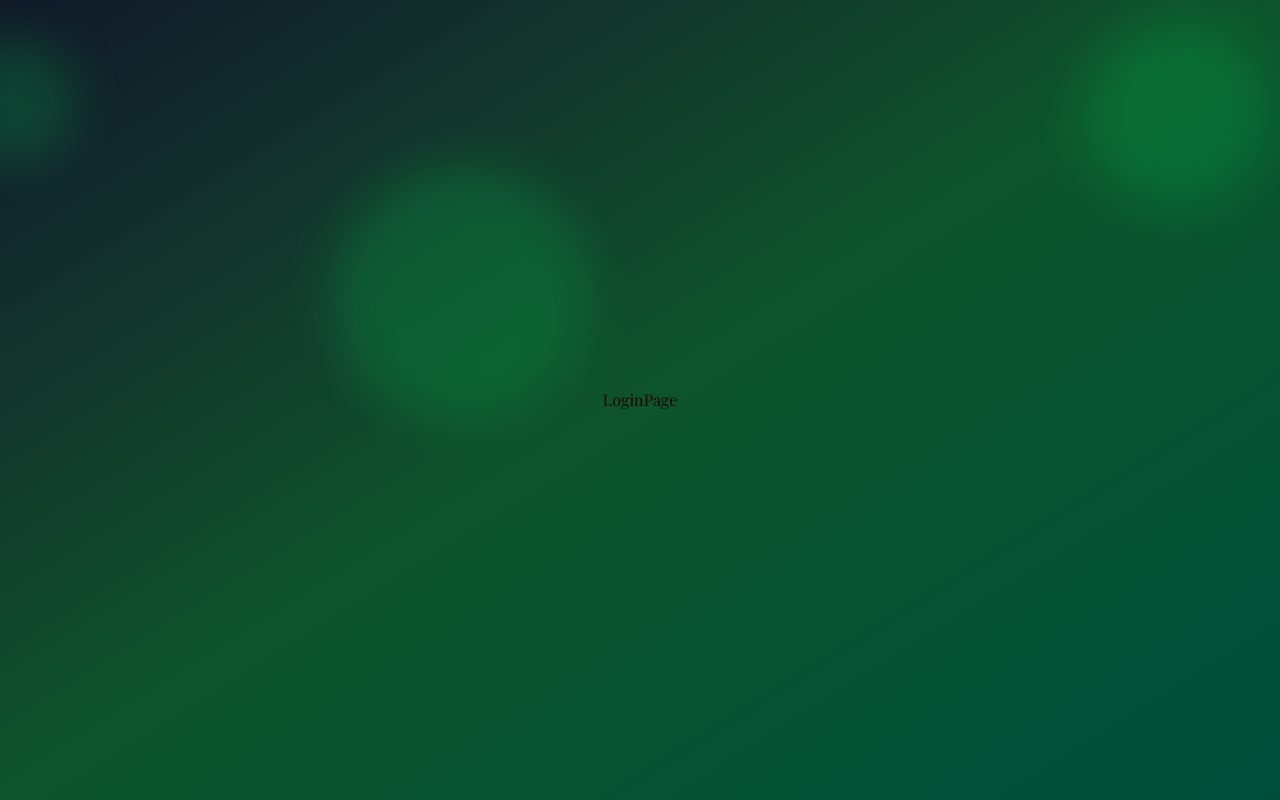
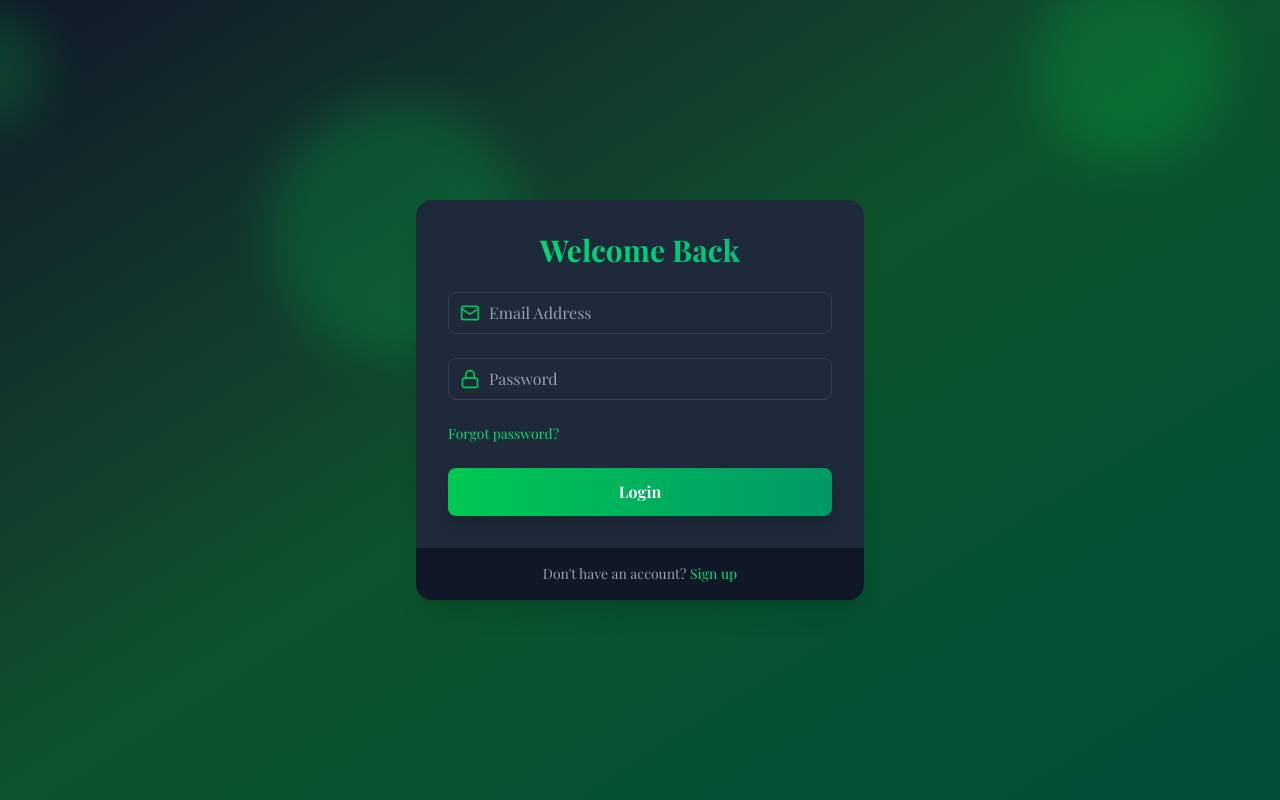
Before and after one commit to Abhay-0103/Mern_Auth, a React (Vite) app in the folder frontend/: page /login in a window 1280 px wide. Built offline with nearby package versions, Linux system fonts and the light colour scheme; a web font is replaced by a local one.

Commit message:
build Login-Page

```diff
--- a/frontend/src/pages/LoginPage.jsx
+++ b/frontend/src/pages/LoginPage.jsx
@@ -1,9 +1,75 @@
-import React from 'react'
+import React, { useState } from "react";
+import { motion } from "framer-motion";
+import { Mail, Lock, Loader } from "lucide-react";
+import { Link } from "react-router-dom";
+import Input from "../components/Input";
 
 const LoginPage = () => {
+  const [email, setEmail] = useState("");
+  const [password, setPassword] = useState("");
+
+  const handleLogin = (e) => {
+    e.preventDefault();
+  };
+
   return (
-    <div>LoginPage</div>
-  )
-}
+    <motion.div
+      initial={{ opacity: 0, y: 20 }}
+      animate={{ opacity: 1, y: 0 }}
+      transition={{ duration: 0.5 }}
+      className="max-w-md w-full bg-gray-800 bg-opacity-50 backdrop-filter backdrop-blur-xl rounded-2xl shadow-xl overflow-hidden"
+    >
+      <div className="p-8">
+        <h2 className="text-3xl font-bold mb-6 text-center bg-gradient-to-r from-green-400 to-emerald-500 text-transparent bg-clip-text">
+          Welcome Back
+        </h2>
 
-export default LoginPage
+        <form onSubmit={handleLogin}>
+          <Input
+            icon={Mail}
+            type="email"
+            placeholder="Email Address"
+            value={email}
+            onChange={(e) => setEmail(e.target.value)}
+          />
+
+          <Input
+            icon={Lock}
+            type="password"
+            placeholder="Password"
+            value={password}
+            onChange={(e) => setPassword(e.target.value)}
+          />
+
+          <div className="flex items-center mb-6">
+            <Link
+              to="/forgot-password"
+              className="text-sm text-green-400 hover:underline"
+            >
+              Forgot password?
+            </Link>
+          </div>
+
+          <motion.button
+            whileHover={{ scale: 1.02 }}
+            whileTap={{ scale: 0.98 }}
+            className="w-full py-3 px-4 bg-gradient-to-r from-green-500 to-emerald-600 text-white font-bold rounded-lg shadow-lg hover:from-green-600 hover:to-emerald-700 focus:outline-none focus:ring-2 focus:ring-green-500 focus:ring-offset-2 focus:ring-offset-gray-900 transition duration-200"
+            type="submit"
+          >
+            Login
+          </motion.button>
+        </form>
+      </div>
+      <div className="px-8 py-4 bg-gray-900 bg-opacity-50 flex justify-center">
+        <p className="text-sm text-gray-400">
+          Don't have an account?{" "}
+          <Link to="/signup" className="text-green-400 hover:underline">
+            Sign up
+          </Link>
+        </p>
+      </div>
+    </motion.div>
+  );
+};
+
+export default LoginPage;
```
